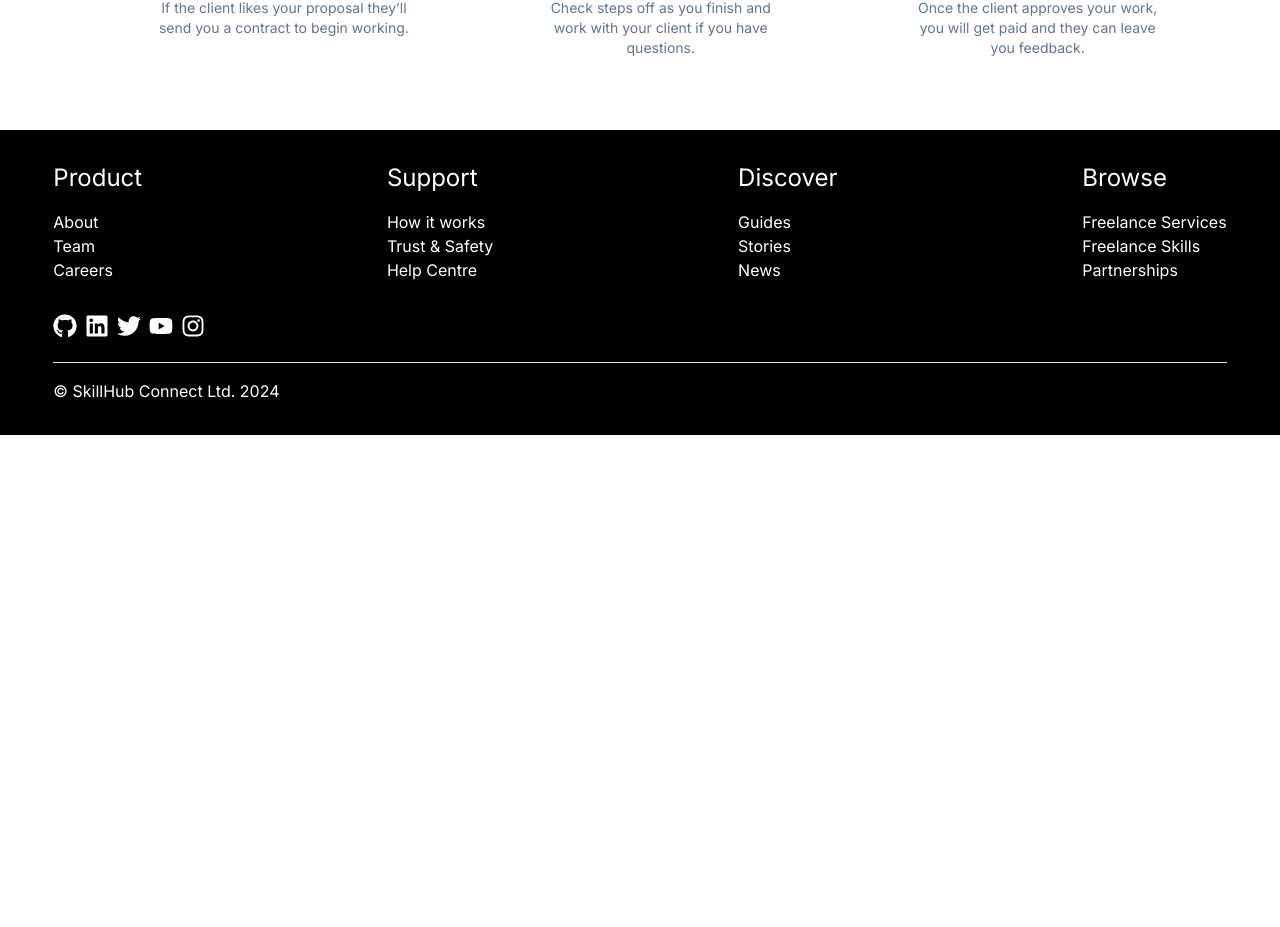
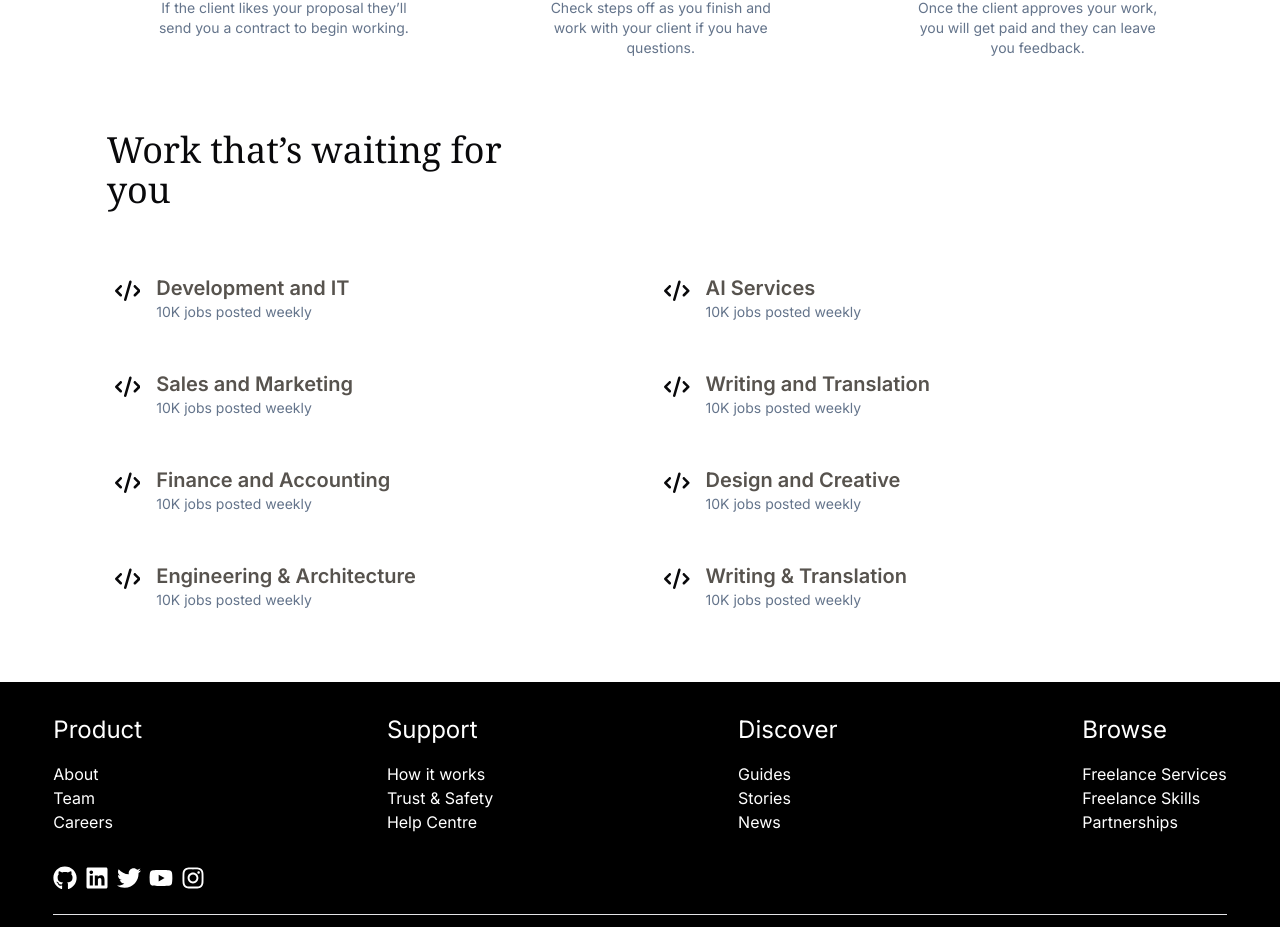
Before and after one commit to shahbaz4783/SkillHub-Connect, a Next.js app: page /jobs in a window 1280 px wide. Shown: the part 960-1887 px from the top of the page. Before the commit the page ends 1395 px from the top, so only its background shows below. Built offline with nearby package versions, Linux system fonts and the light colour scheme.

Commit message:
jobs category

```diff
--- a/src/app/jobs/page.tsx
+++ b/src/app/jobs/page.tsx
@@ -2,7 +2,12 @@ import Banner from '@/components/layouts/Banner';
 import ListItem from '@/components/ui/ListItem';
 import SectionTop from '@/components/ui/SectionTop';
 import { Tabs, TabsContent, TabsList, TabsTrigger } from '@/components/ui/tabs';
-import { howToPostService, howToGetWork } from '@/data/static-lists_data';
+import {
+	howToPostService,
+	howToGetWork,
+	popular_categories,
+} from '@/data/static-lists_data';
+import { FaCode } from 'react-icons/fa6';
 
 const Services = () => {
 	return (
@@ -35,7 +40,7 @@ const Services = () => {
 					</TabsContent>
 					<TabsContent
 						value='project'
-						className='grid md:grid-cols-3 gap-6 md:gap-16 md:text-center mt-0 '
+						className='grid md:grid-cols-3 gap-6 md:gap-16 md:text-center mt-0'
 					>
 						{howToPostService.map((data, index) => (
 							<ListItem
@@ -49,6 +54,21 @@ const Services = () => {
 					</TabsContent>
 				</Tabs>
 			</section>
+
+			<section className='mb-16'>
+				<SectionTop heading='Work that’s waiting for you' subhead='' />
+				<article className='grid md:grid-cols-2 gap-8'>
+					{popular_categories.map((data, index) => (
+						<ListItem
+							key={index}
+							title={data.title}
+							subheading='10K jobs posted weekly'
+						>
+							<FaCode />
+						</ListItem>
+					))}
+				</article>
+			</section>
 		</main>
 	);
 };
```
